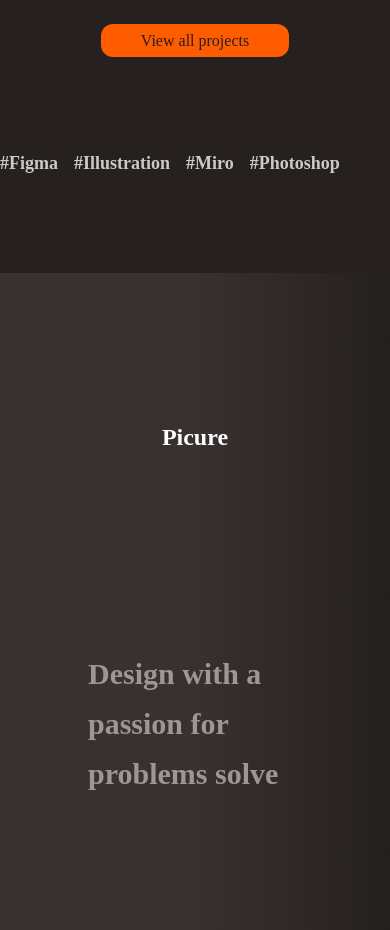
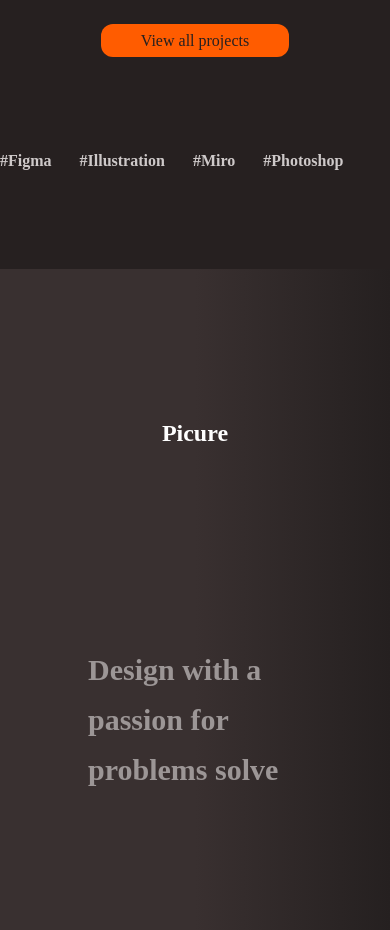
Before and after one commit to saeedshpc/nana-design, a website: page index.html in a window 390 px wide. Shown: the part 2200-3130 px from the top of the page. Drawn offline with Linux system fonts and the light colour scheme; a web font is replaced by a local one.

Commit message:
updating tags section for mobile version

```diff
--- a/index.html
+++ b/index.html
@@ -199,7 +199,7 @@
     <section>
       <div class="my-20 text-textColor text-center">
         <div
-          class="flex gap-4 md:gap-32 text-lg md:text-2xl overflow-x-auto font-semibold py-4 text-[#CEC9C9]"
+          class="flex gap-7 md:gap-32 text-base md:text-2xl overflow-x-auto font-semibold py-4 text-[#CEC9C9]"
         >
           <h4>#Figma</h4>
           <h4>#Illustration</h4>
```
Also changed, not shown: css/style.css.
